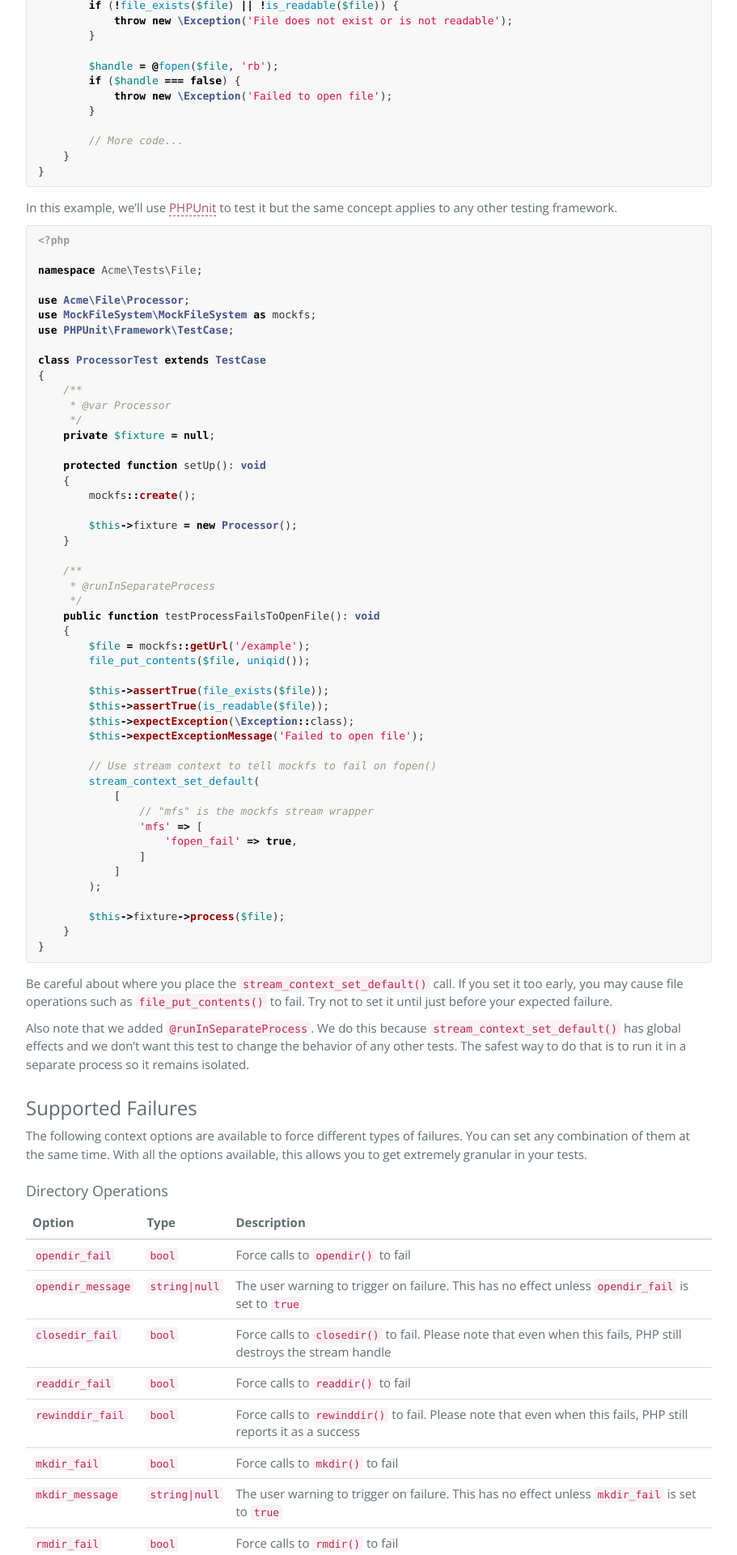
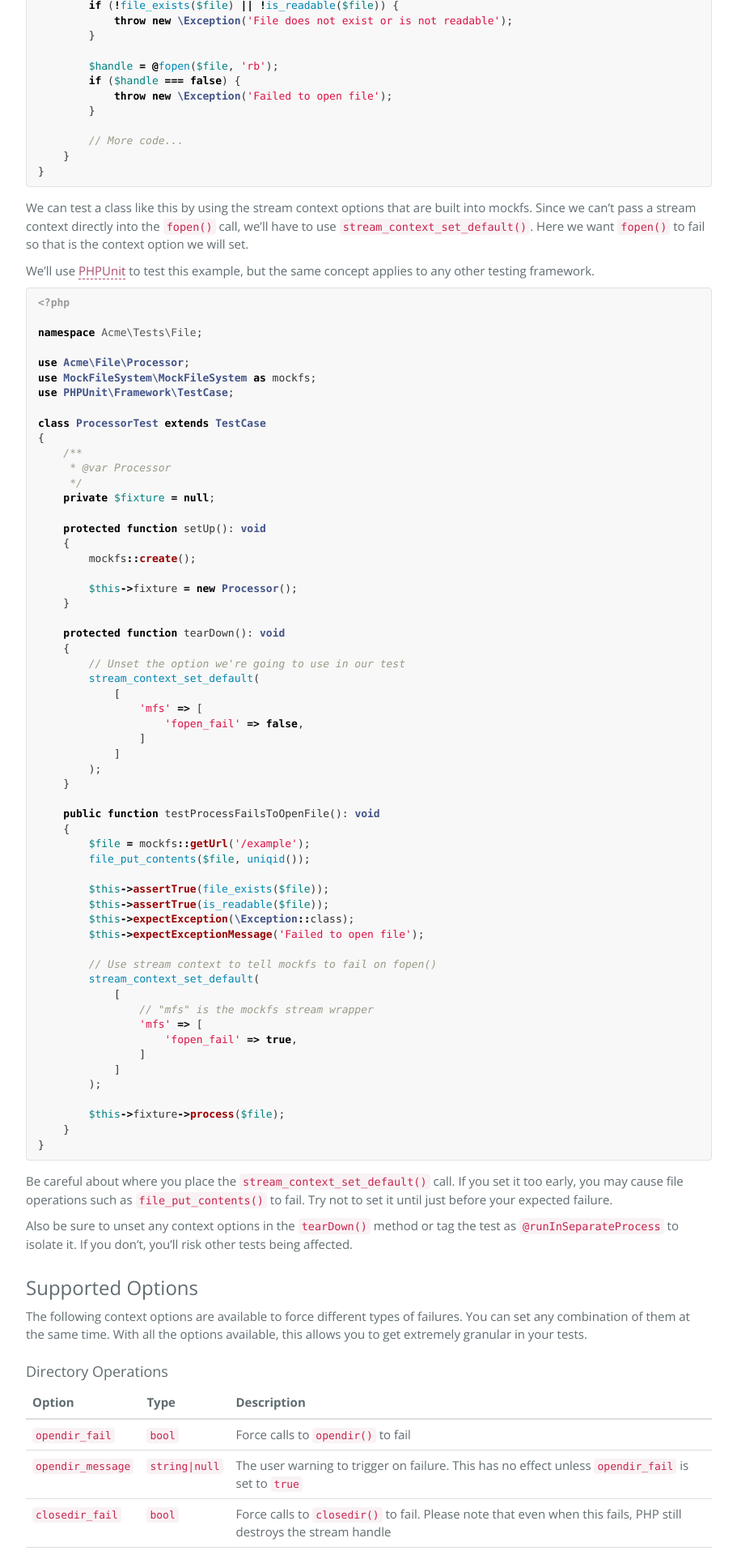
Before and after one commit to bizurkur/mockfs, a Jekyll site: the page built from docs/pages/03-usage.md, in a window 1280 px wide. Shown: the part 1195-3115 px from the top of the page at 81% size, without its empty margins (38-949 px from the left). Built offline with Jekyll 4.4.1, drawn with Linux system fonts in a browser that asks for light colours; nearby versions of some CDN libraries.

Commit message:
Update docs

````diff
--- a/docs/_sass/main.scss
+++ b/docs/_sass/main.scss
@@ -170,6 +170,10 @@ body {
     .site-footer-credit {
         font-size: 1.2rem;
 
+        p {
+            margin-bottom: .2rem;
+        }
+
         @media screen and (min-width: map-get($grid-breakpoints, 'lg')) {
             text-align: right;
         }
--- a/docs/pages/03-usage.md
+++ b/docs/pages/03-usage.md
@@ -60,7 +60,9 @@ class Processor
 }
 ```
 
-In this example, we'll use [PHPUnit](https://phpunit.de/) to test it but the same concept applies to any other testing framework.
+We can test a class like this by using the stream context options that are built into mockfs. Since we can't pass a stream context directly into the `fopen()` call, we'll have to use `stream_context_set_default()`. Here we want `fopen()` to fail so that is the context option we will set.
+
+We'll use [PHPUnit](https://phpunit.de/) to test this example, but the same concept applies to any other testing framework.
 
 ```php
 <?php
@@ -85,9 +87,18 @@ class ProcessorTest extends TestCase
         $this->fixture = new Processor();
     }
 
-    /**
-     * @runInSeparateProcess
-     */
+    protected function tearDown(): void
+    {
+        // Unset the option we're going to use in our test
+        stream_context_set_default(
+            [
+                'mfs' => [
+                    'fopen_fail' => false,
+                ]
+            ]
+        );
+    }
+
     public function testProcessFailsToOpenFile(): void
     {
         $file = mockfs::getUrl('/example');
@@ -115,17 +126,17 @@ class ProcessorTest extends TestCase
 
 Be careful about where you place the `stream_context_set_default()` call. If you set it too early, you may cause file operations such as `file_put_contents()` to fail. Try not to set it until just before your expected failure.
 
-Also note that we added `@runInSeparateProcess`. We do this because `stream_context_set_default()` has global effects and we don't want this test to change the behavior of any other tests. The safest way to do that is to run it in a separate process so it remains isolated.
+Also be sure to unset any context options in the `tearDown()` method or tag the test as `@runInSeparateProcess` to isolate it. If you don't, you'll risk other tests being affected.
 
 
-### Supported Failures
+### Supported Options
 
 The following context options are available to force different types of failures. You can set any combination of them at the same time. With all the options available, this allows you to get extremely granular in your tests.
 
 
 #### Directory Operations
 
-{:.table.table-hover}
+{:.table}
 | Option | Type | Description |
 | ----- | ---- | ----------- |
 | `opendir_fail` | `bool` | Force calls to `opendir()` to fail |
@@ -141,7 +152,7 @@ The following context options are available to force different types of failures
 
 #### File Operations
 
-{:.table.table-hover}
+{:.table}
 | Option | Type | Description |
 | ----- | ---- | ----------- |
 | `fopen_fail` | `bool` | Force calls to `fopen()`, `file_get_contents()`, or `file_put_contents()` to fail |
````
Also changed, not shown: docs/pages/01-overview.md (+1 -3 lines), docs/pages/02-install.md (+4 -1 lines).
